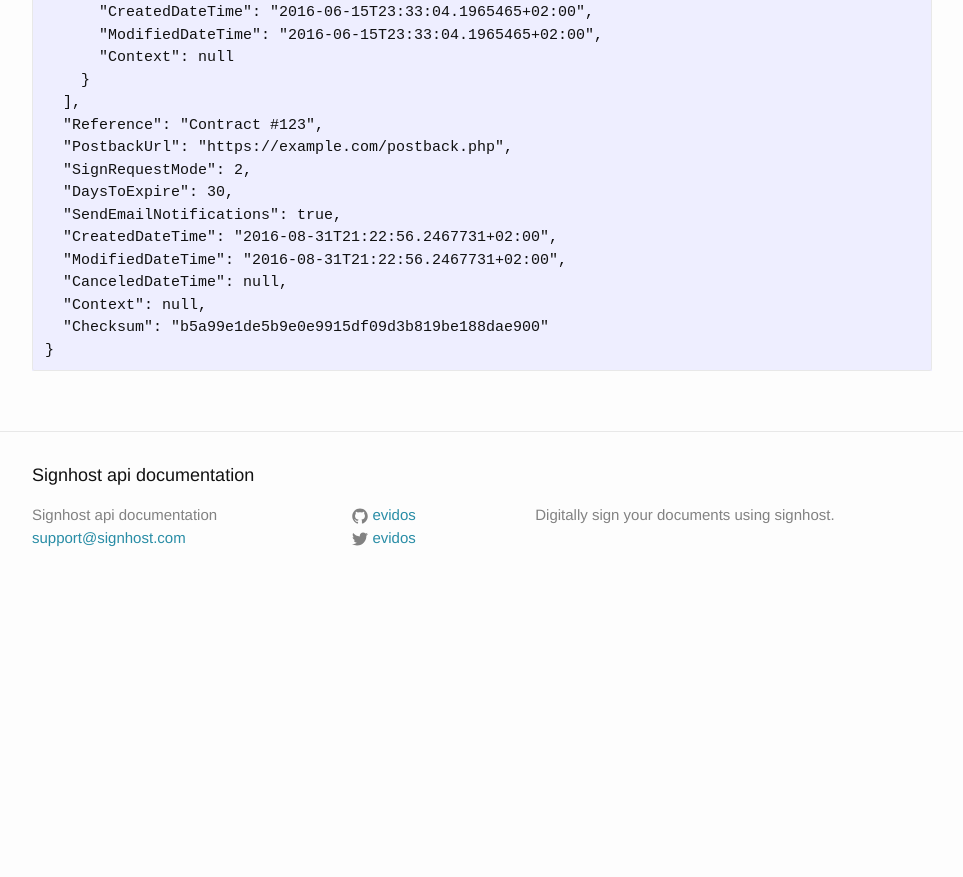
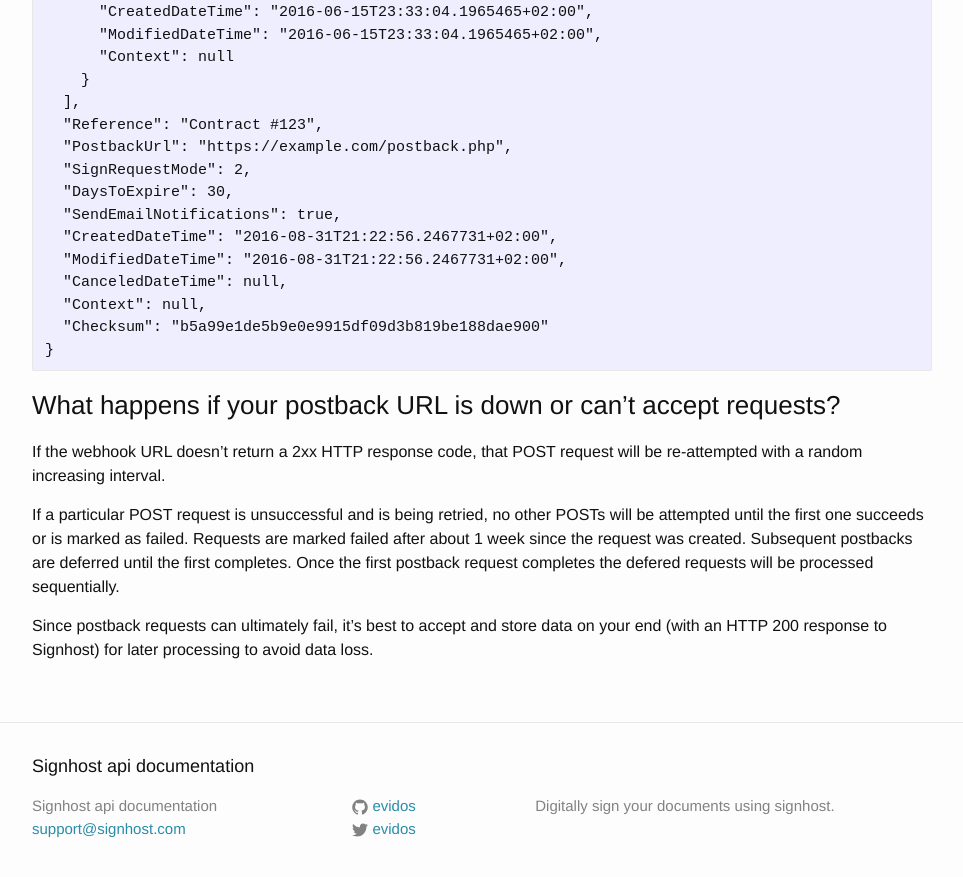
Before and after one commit to markohantula/evidos.github.io, a Jekyll site: the page built from postback.md, in a window 1280 px wide and 900 px high, scrolled down 2599 px. Shown: the top 877 px of the window, without its empty margins (158-1121 px from the left). Built offline with Jekyll 4.4.1, drawn with Linux system fonts in a browser that asks for light colours; before the commit the page ends 3208 px from its top, so only the background shows below that.

Commit message:
Add postback down documentation

````diff
--- a/postback.md
+++ b/postback.md
@@ -123,3 +123,14 @@ As you may have noticed the “pipe” sign ( &#124; ) is used as the delimiter
   "Checksum": "b5a99e1de5b9e0e9915df09d3b819be188dae900"
 }
 ```
+
+### What happens if your postback URL is down or can't accept requests?
+
+If the webhook URL doesn't return a 2xx HTTP response code, that POST request will be re-attempted with a random increasing interval.
+
+If a particular POST request is unsuccessful and is being retried, no other POSTs will be attempted until the first one succeeds or is marked as failed.
+Requests are marked failed after about 1 week since the request was created.
+Subsequent postbacks are deferred until the first completes.
+Once the first postback request completes the defered requests will be processed sequentially.
+
+Since postback requests can ultimately fail, it's best to accept and store data on your end (with an HTTP 200 response to Signhost) for later processing to avoid data loss.
````
